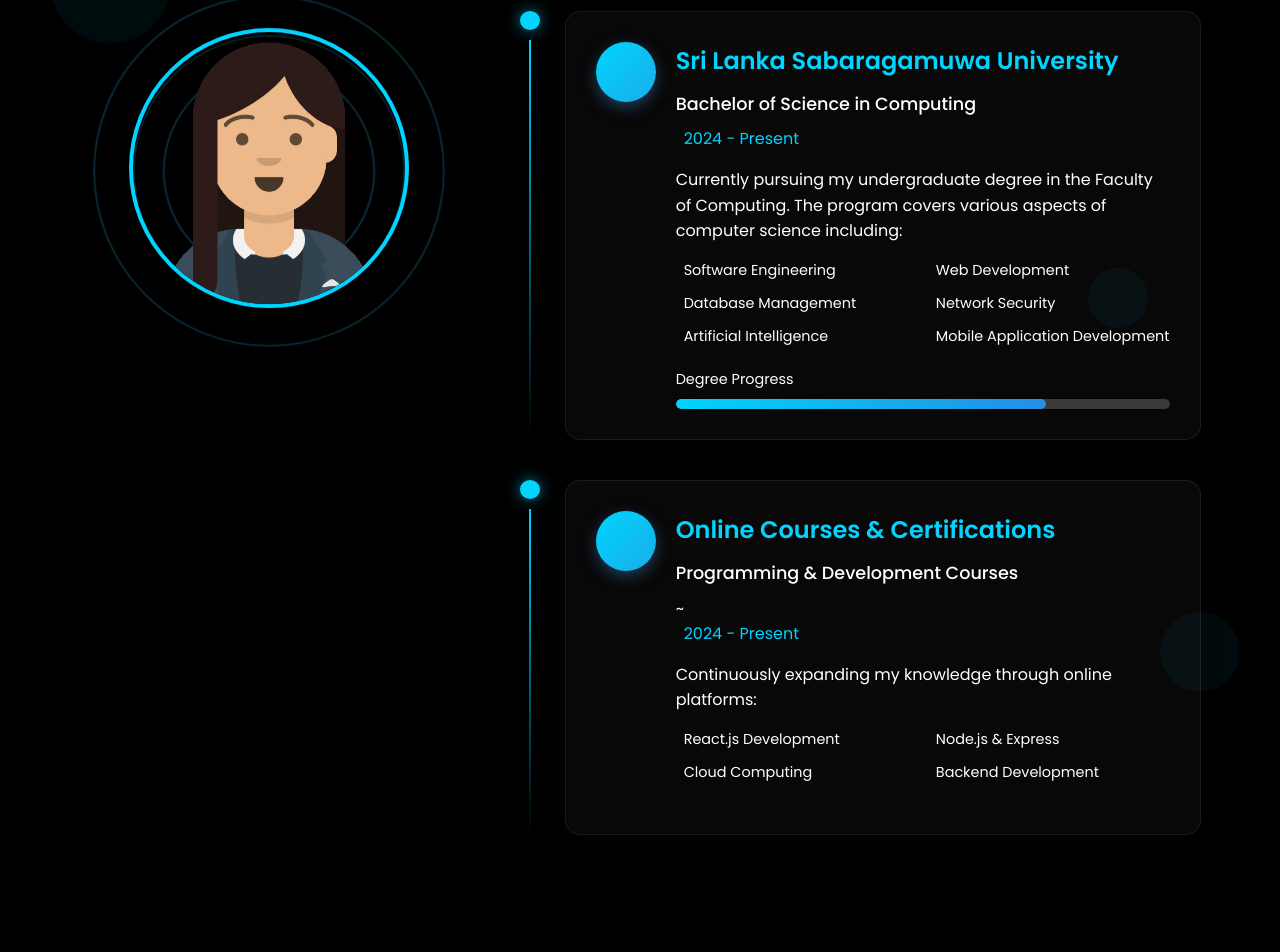
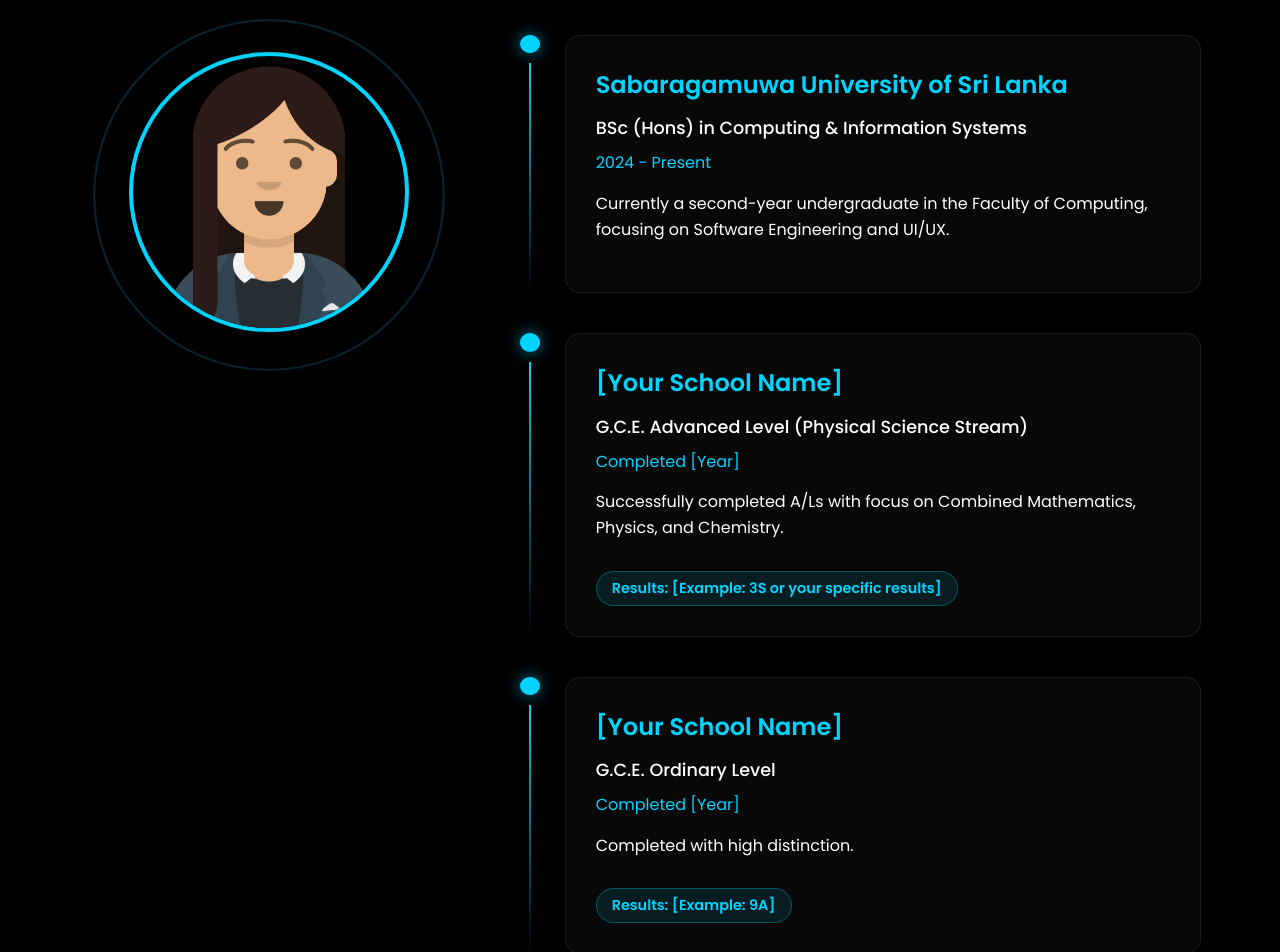
Before and after one commit to Madhu20021111/My_Portfolio, a React (Create React App) app: page / in a window 1280 px wide. Shown: the part 1717-2669 px from the top of the page. Built offline with nearby package versions, Linux system fonts and the light colour scheme.

Commit message:
updated 2

```diff
--- a/src/App.js
+++ b/src/App.js
@@ -5,6 +5,7 @@ import Header from './components/Header';
 import Hero from './components/Hero';
 import About from './components/About';
 import Education from './components/Education';
+import Achievements from './components/Achievements';
 import Skills from './components/Skills';
 import Projects from './components/Projects';
 import Contact from './components/Contact';
@@ -17,6 +18,7 @@ function App() {
       <Hero />
       <About />
       <Education />
+      <Achievements />
       <Skills />
       <Projects />
       <Contact />
--- /dev/null
+++ b/src/components/Achievements.css
@@ -0,0 +1,81 @@
+/* Achievements.css */
+.achievements {
+  background: linear-gradient(135deg, #0a0a0a 0%, #1a1a1a 100%);
+  padding: 100px 0;
+  position: relative;
+  overflow: hidden;
+}
+
+.achievements-grid {
+  display: grid;
+  grid-template-columns: repeat(auto-fit, minmax(300px, 1fr));
+  gap: 30px;
+  margin-top: 40px;
+}
+
+.achievement-card {
+  background: rgba(255, 255, 255, 0.03);
+  backdrop-filter: blur(15px);
+  padding: 40px 30px;
+  border-radius: 20px;
+  border: 1px solid rgba(255, 255, 255, 0.08);
+  text-align: center;
+  transition: all 0.4s cubic-bezier(0.175, 0.885, 0.32, 1.275);
+}
+
+.achievement-card:hover {
+  transform: translateY(-10px);
+  border-color: #00d4ff;
+  box-shadow: 0 15px 35px rgba(0, 212, 255, 0.15);
+  background: rgba(255, 255, 255, 0.05);
+}
+
+.achievement-icon {
+  font-size: 3.5rem;
+  color: #00d4ff;
+  margin-bottom: 20px;
+  filter: drop-shadow(0 0 10px rgba(0, 212, 255, 0.3));
+}
+
+.achievement-card h3 {
+  color: #ffffff;
+  font-size: 1.5rem;
+  margin-bottom: 10px;
+  font-family: 'Poppins', sans-serif;
+}
+
+.achievement-org {
+  color: #00d4ff;
+  font-weight: 600;
+  font-size: 1rem;
+  margin-bottom: 15px;
+  display: block;
+}
+
+.achievement-desc {
+  color: #b0b0b0;
+  line-height: 1.6;
+  font-size: 0.95rem;
+}
+
+/* Animation for the cards */
+@keyframes fadeInUp {
+  from {
+    opacity: 0;
+    transform: translateY(30px);
+  }
+  to {
+    opacity: 1;
+    transform: translateY(0);
+  }
+}
+
+.achievement-card {
+  animation: fadeInUp 0.8s ease forwards;
+}
+
+@media (max-width: 768px) {
+  .achievements {
+    padding: 60px 20px;
+  }
+}
--- /dev/null
+++ b/src/components/Achievements.js
@@ -0,0 +1,50 @@
+import React from 'react';
+import { FaTrophy, FaGithub, FaAward } from 'react-icons/fa';
+import './Achievements.css';
+
+const Achievements = () => {
+  const achievements = [
+    {
+      title: "Content Writing Leader",
+      org: "Buddhist Association, SUSL",
+      desc: "Honored with a Certificate of Appreciation as Team Leader for the 2025/26 term.",
+      icon: <FaAward />
+    },
+    {
+      title: "GitHub Learning Badges",
+      org: "GitHub Skills",
+      desc: "Earned badges for GitHub Actions, API Learning 101, and GitHub for Beginners.",
+      icon: <FaGithub />
+    },
+    {
+      title: "Hackathon Participation",
+      org: "Healthcare Category",
+      desc: "Developed a multilingual medical info platform for a hackathon competition.",
+      icon: <FaTrophy />
+    }
+  ];
+
+  return (
+    <section id="achievements" className="achievements">
+      <div className="container">
+        <div style={{ position: 'relative', textAlign: 'center', marginBottom: '60px' }}>
+          <h2 className="section-title">Achievements</h2>
+          <div className="underline" style={{ margin: '10px auto' }}></div>
+        </div>
+
+        <div className="achievements-grid">
+          {achievements.map((item, index) => (
+            <div key={index} className="achievement-card">
+              <div className="achievement-icon">{item.icon}</div>
+              <h3>{item.title}</h3>
+              <span className="achievement-org">{item.org}</span>
+              <p className="achievement-desc">{item.desc}</p>
+            </div>
+          ))}
+        </div>
+      </div>
+    </section>
+  );
+};
+
+export default Achievements;
--- a/src/components/Education.css
+++ b/src/components/Education.css
@@ -461,3 +461,24 @@
 .education-item:nth-child(2) {
   animation-delay: 0.2s;
 }
+
+/* Add to Education.css */
+.results-tag {
+  display: inline-block;
+  background: rgba(0, 212, 255, 0.1);
+  color: #00d4ff;
+  padding: 5px 15px;
+  border-radius: 20px;
+  font-weight: 600;
+  font-size: 0.9rem;
+  margin-top: 10px;
+  border: 1px solid rgba(0, 212, 255, 0.3);
+}
+
+.underline {
+  width: 80px;
+  height: 4px;
+  background-color: #00d4ff;
+  border-radius: 2px;
+  margin-top: 10px;
+}
--- a/src/components/Education.js
+++ b/src/components/Education.js
@@ -1,105 +1,66 @@
-// components/Education.js
 import React from 'react';
 import './Education.css';
-
-// Import your avatar image
 import educationAvatar from '../images/avataaar.png';
 
 const Education = () => {
+  const educationData = [
+    {
+      institution: "Sabaragamuwa University of Sri Lanka",
+      degree: "BSc (Hons) in Computing & Information Systems",
+      duration: "2024 - Present",
+      details: "Currently a second-year undergraduate in the Faculty of Computing, focusing on Software Engineering and UI/UX.",
+      highlights: ["GPA: [Insert Your GPA]", "Relevant Modules: DSA, OOP, DBMS, Web Development"]
+    },
+    {
+      institution: "[Your School Name]",
+      degree: "G.C.E. Advanced Level (Physical Science Stream)",
+      duration: "Completed [Year]",
+      details: "Successfully completed A/Ls with focus on Combined Mathematics, Physics, and Chemistry.",
+      results: "[Example: 3S or your specific results]"
+    },
+    {
+      institution: "[Your School Name]",
+      degree: "G.C.E. Ordinary Level",
+      duration: "Completed [Year]",
+      details: "Completed with high distinction.",
+      results: "[Example: 9A]"
+    }
+  ];
+
   return (
     <section id="education" className="education">
-      <div className="education-background">
-        <div className="floating-shapes shape-1"></div>
-        <div className="floating-shapes shape-2"></div>
-        <div className="floating-shapes shape-3"></div>
-      </div>
       <div className="container">
-        <h2 className="section-title">My Education</h2>
+        <div style={{ position: 'relative', display: 'inline-block', left: '50%', transform: 'translateX(-50%)', marginBottom: '60px' }}>
+          <h2 className="section-title" style={{ marginBottom: '0' }}>My Education</h2>
+          <div className="underline"></div>
+        </div>
 
         <div className="education-content">
-          <div className="education-avatar" data-aos="zoom-in">
+          <div className="education-avatar">
             <img src={educationAvatar} alt="Education Avatar" className="avatar-image" />
             <div className="avatar-decoration">
               <div className="decoration-circle circle-1"></div>
-              <div className="decoration-circle circle-2"></div>
-              <div className="decoration-circle circle-3"></div>
             </div>
           </div>
 
           <div className="education-items">
-            <div className="education-item" data-aos="fade-left" data-aos-delay="100">
-              <div className="education-timeline">
-                <div className="timeline-dot"></div>
-                <div className="timeline-line"></div>
-              </div>
-              <div className="education-card">
-                <div className="education-icon">
-                  <i className="fas fa-graduation-cap"></i>
+            {educationData.map((item, index) => (
+              <div key={index} className="education-item">
+                <div className="education-timeline">
+                  <div className="timeline-dot"></div>
+                  <div className="timeline-line"></div>
                 </div>
-                <div className="education-details">
-                  <h3>Sri Lanka Sabaragamuwa University</h3>
-                  <p className="degree">Bachelor of Science in Computing</p>
-                  <p className="duration">
-                    <i className="fas fa-calendar-alt"></i>
-                    2024 - Present
-                  </p>
-                  <div className="description">
-                    <p>
-                      Currently pursuing my undergraduate degree in the Faculty of Computing.
-                      The program covers various aspects of computer science including:
-                    </p>
-                    <ul className="course-list">
-                      <li><i className="fas fa-code"></i> Software Engineering</li>
-                      <li><i className="fas fa-laptop-code"></i> Web Development</li>
-                      <li><i className="fas fa-database"></i> Database Management</li>
-                      <li><i className="fas fa-shield-alt"></i> Network Security</li>
-                      <li><i className="fas fa-brain"></i> Artificial Intelligence</li>
-                      <li><i className="fas fa-mobile-alt"></i> Mobile Application Development</li>
-                    </ul>
-                  </div>
-                  <div className="education-progress">
-                    <div className="progress-text">Degree Progress</div>
-                    <div className="progress-bar">
-                      <div className="progress-fill" style={{width: '75%'}}>
-                        <span className="progress-percentage">75%</span>
-                      </div>
-                    </div>
+                <div className="education-card">
+                  <div className="education-details">
+                    <h3>{item.institution}</h3>
+                    <p className="degree">{item.degree}</p>
+                    <p className="duration">{item.duration}</p>
+                    <p className="description">{item.details}</p>
+                    {item.results && <p className="results-tag">Results: {item.results}</p>}
                   </div>
                 </div>
               </div>
-            </div>
-
-            {/* Add more education items as needed */}
-            <div className="education-item" data-aos="fade-left" data-aos-delay="200">
-              <div className="education-timeline">
-                <div className="timeline-dot"></div>
-                <div className="timeline-line"></div>
-              </div>
-              <div className="education-card">
-                <div className="education-icon">
-                  <i className="fas fa-certificate"></i>
-                </div>
-                <div className="education-details">
-                  <h3>Online Courses & Certifications</h3>
-                  <p className="degree">Programming & Development Courses</p>~
-                  <p className="duration">
-                    <i className="fas fa-calendar-alt"></i>
-                    2024 - Present
-                  </p>
-                  <div className="description">
-                    <p>
-                      Continuously expanding my knowledge through online platforms:
-                    </p>
-                    <ul className="course-list">
-                      <li><i className="fab fa-react"></i> React.js Development</li>
-                      <li><i className="fab fa-node-js"></i> Node.js & Express</li>
-                      <li><i className="fas fa-cloud"></i> Cloud Computing</li>
-                      <li><i className="fas fa-server"></i> Backend Development</li>
-                    </ul>
-                  </div>
-                </div>
-              </div>
-            </div>
+            ))}
           </div>
         </div>
       </div>
--- a/src/components/Header.js
+++ b/src/components/Header.js
@@ -1,6 +1,6 @@
 // components/Header.js
 import React, { useState } from 'react';
-import { FaUser, FaGraduationCap, FaCode, FaProjectDiagram, FaEnvelope } from 'react-icons/fa';
+import { FaUser, FaGraduationCap, FaCode, FaProjectDiagram, FaEnvelope, FaTrophy } from 'react-icons/fa';
 import './Header.css';
 
 const Header = () => {
@@ -28,6 +28,9 @@ const Header = () => {
               <a href="#skills"><FaCode className="nav-icon" /> Skills</a>
             </li>
             <li>
+            <a href="#achievements"><FaTrophy className="nav-icon" /> Achievements</a>
+            </li>
+            <li>
               <a href="#projects"><FaProjectDiagram className="nav-icon" /> Projects</a>
             </li>
             <li>
```
